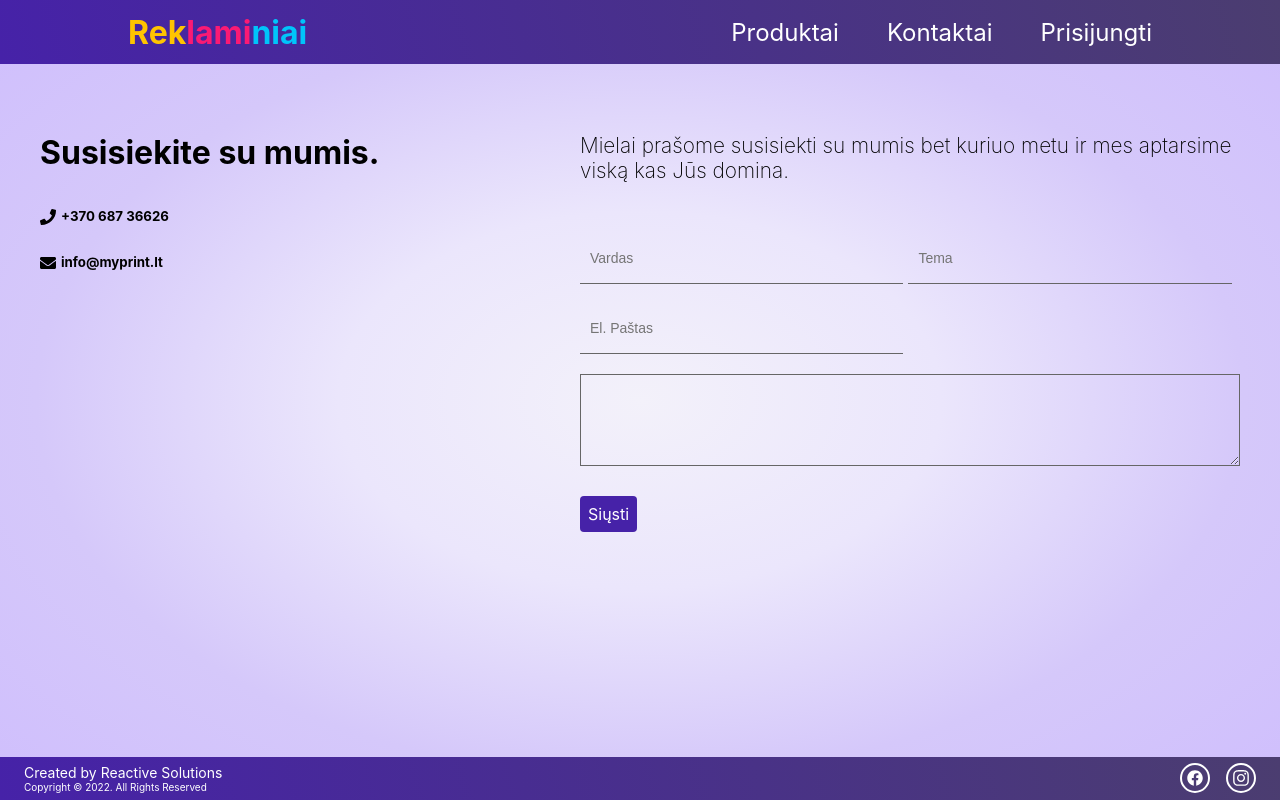
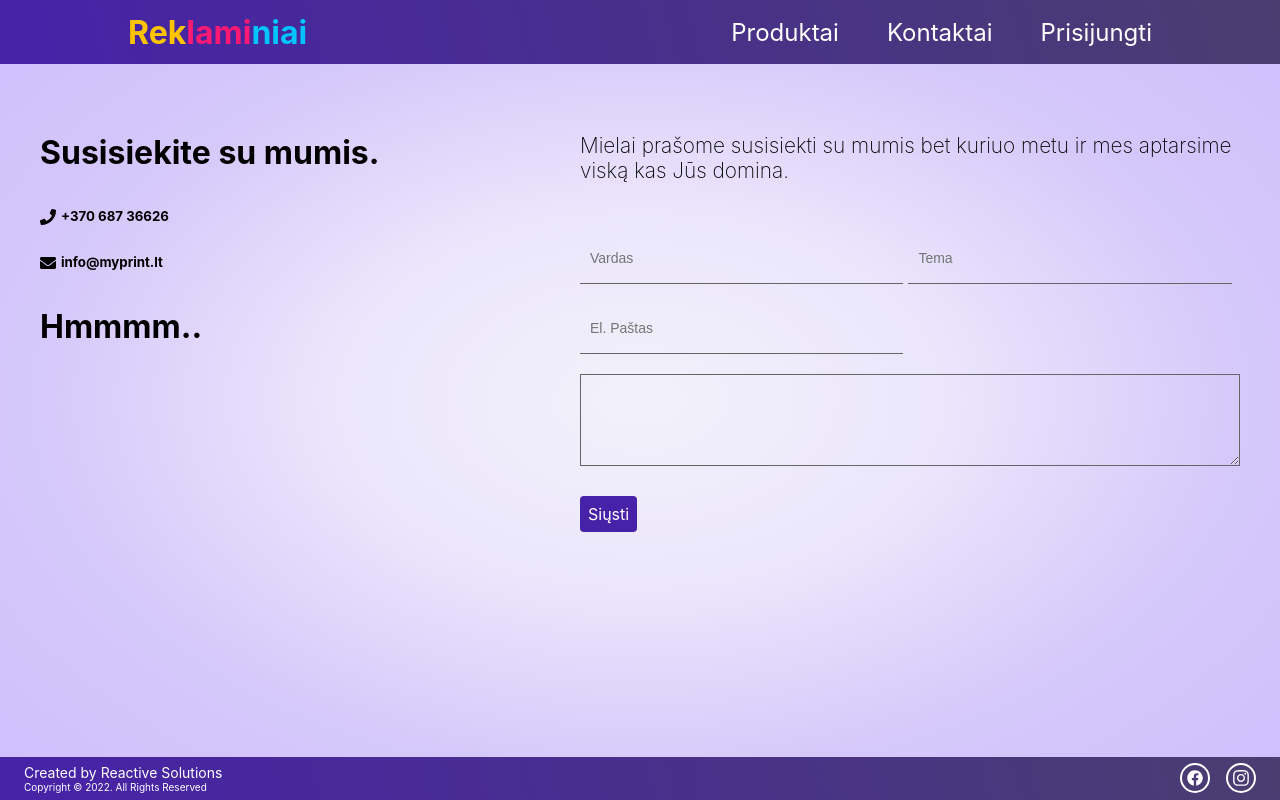
Before and after one commit to gelezhinis/reklaminiai-client, a Next.js app: page /kontaktai in a window 1280 px wide. Built offline with nearby package versions, Linux system fonts and the light colour scheme; no server answers.

Commit message:
second try

```diff
--- a/components/ContactForm.js
+++ b/components/ContactForm.js
@@ -52,6 +52,7 @@ const ContactForm = props => {
               <FaEnvelope />
               <h5>info@myprint.lt</h5>
             </div>
+            <h1>Hmmmm..</h1>
             {/* <div className={classes.contact_info_item}>
               <FaMapMarkedAlt />
               <h5>Lelijų g. 16, 60000 Alytus</h5>
```
